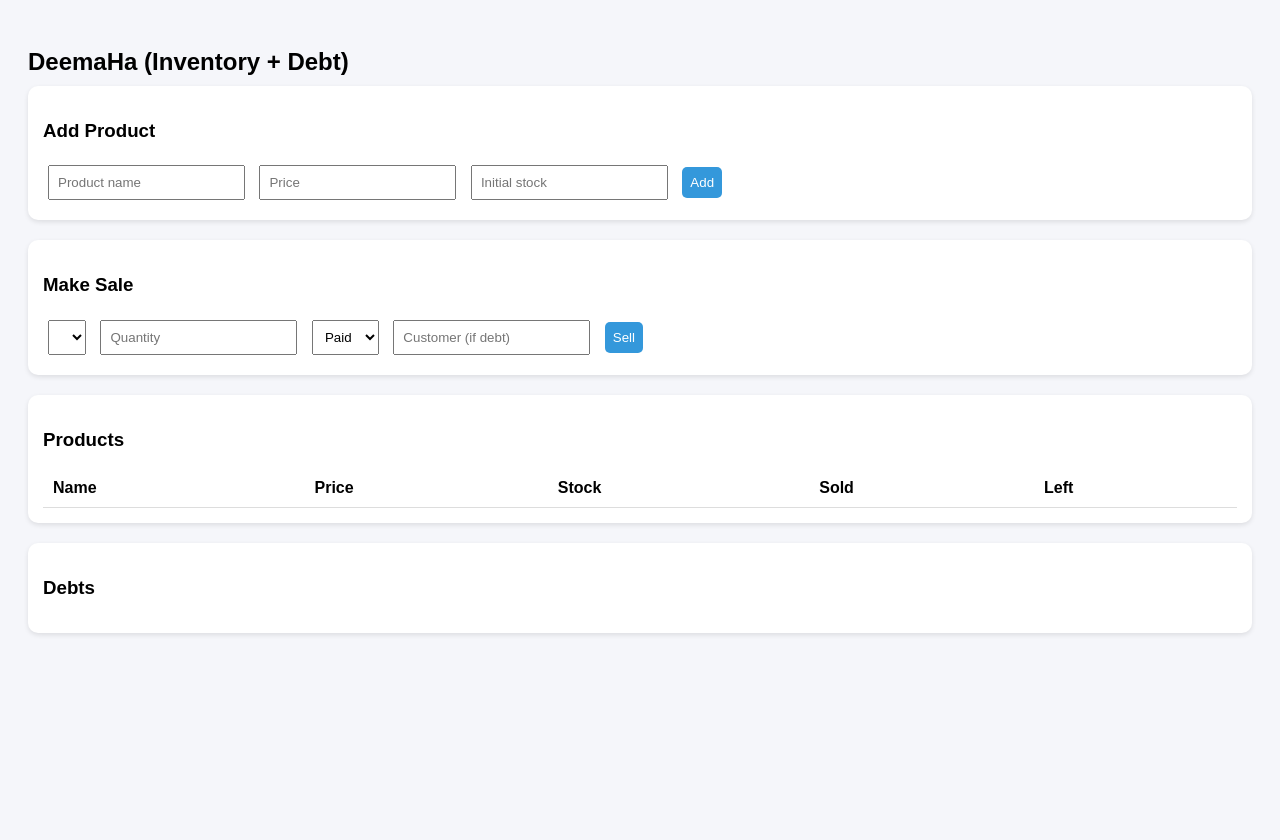
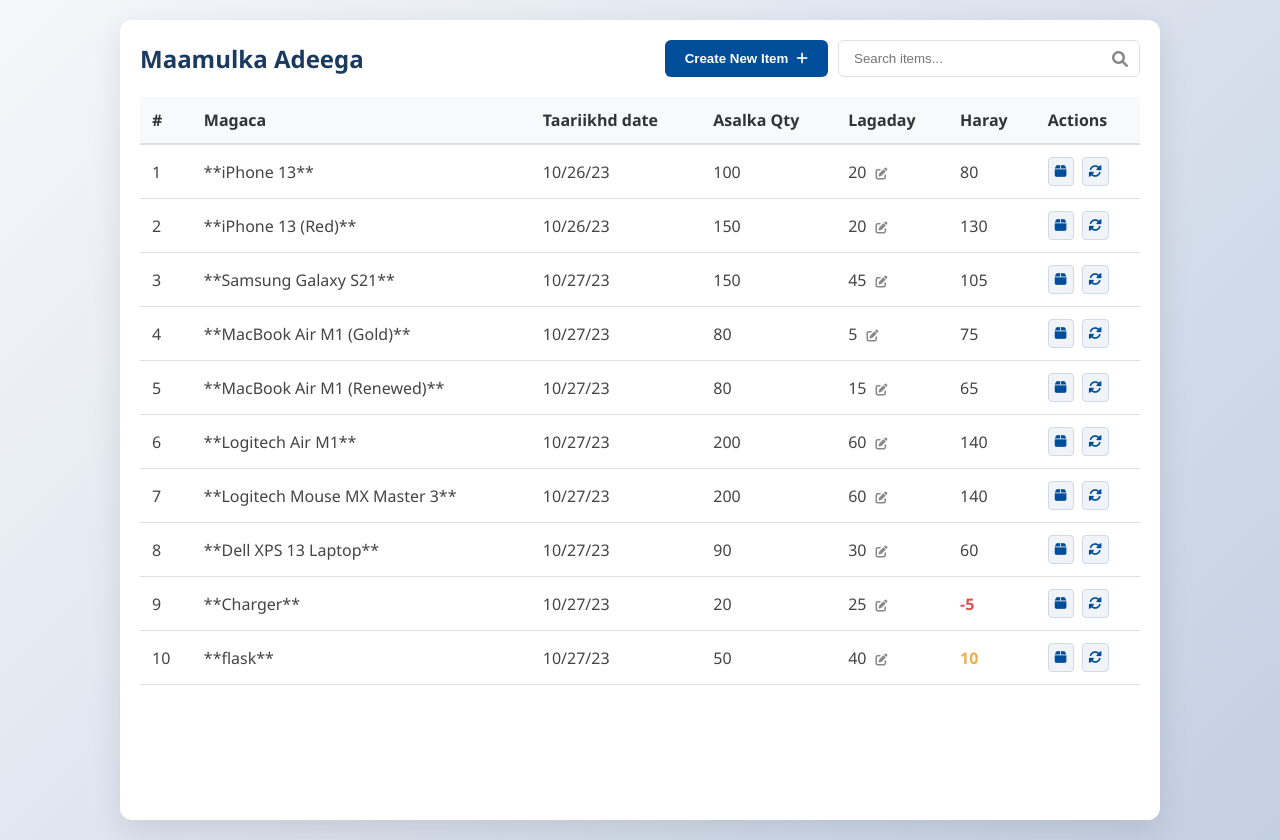
Before and after one commit to mohamedsanka/Lasoco, a plain HTML site: page index.html in a window 1280 px wide. Before the commit the page ends 800 px from the top, so only its background shows below. Drawn offline with Linux system fonts and the light colour scheme.

Commit message:
Update index.html

```diff
--- a/index.html
+++ b/index.html
@@ -1,190 +1,233 @@
 <!DOCTYPE html>
 <html lang="en">
 <head>
-<meta charset="UTF-8" />
-<meta name="viewport" content="width=device-width, initial-scale=1.0"/>
-<title>DeemaHa Lite</title>
+    <meta charset="UTF-8">
+    <meta name="viewport" content="width=device-width, initial-scale=1.0">
+    <title>Maamulka Adeega - Inventory</title>
+    <link rel="stylesheet" href="https://cdnjs.cloudflare.com/ajax/libs/font-awesome/6.0.0/css/all.min.css">
     <style>
+        :root {
+            --primary-blue: #004d99;
+            --bg-gradient: linear-gradient(135deg, #f5f7fa 0%, #c3cfe2 100%);
+            --danger-red: #d9534f;
+            --warning-orange: #f0ad4e;
+            --border-color: #e0e0e0;
+        }
+
         body {
-    font-family: Arial, sans-serif;
-    background: #f5f6fa;
+            font-family: 'Segoe UI', Tahoma, Geneva, Verdana, sans-serif;
+            background: var(--bg-gradient);
+            min-height: 100vh;
+            margin: 0;
+            padding: 20px;
+            display: flex;
+            justify-content: center;
+        }
+
+        .container {
+            width: 100%;
+            max-width: 1000px;
+            background: white;
+            border-radius: 12px;
+            box-shadow: 0 10px 30px rgba(0,0,0,0.1);
+            overflow: hidden;
             padding: 20px;
         }
-  h2 { margin-bottom: 10px; }
 
-  .card {
-    background: white;
-    padding: 15px;
-    border-radius: 10px;
+        header {
+            display: flex;
+            justify-content: space-between;
+            align-items: center;
             margin-bottom: 20px;
-    box-shadow: 0 2px 5px rgba(0,0,0,0.1);
+            flex-wrap: wrap;
+            gap: 15px;
         }
 
-  input, select, button {
-    padding: 8px;
-    margin: 5px;
+        h1 {
+            color: #1a3a5f;
+            margin: 0;
+            font-size: 24px;
         }
 
-  button {
+        .controls {
+            display: flex;
+            gap: 10px;
+            flex-grow: 1;
+            justify-content: flex-end;
+        }
+
+        .btn-create {
+            background: var(--primary-blue);
+            color: white;
+            border: none;
+            padding: 10px 20px;
+            border-radius: 6px;
             cursor: pointer;
-    border: none;
-    background: #3498db;
-    color: white;
-    border-radius: 5px;
+            font-weight: bold;
+            display: flex;
+            align-items: center;
+            gap: 8px;
+            transition: background 0.3s;
+        }
+
+        .search-container {
+            position: relative;
+        }
+
+        .search-container input {
+            padding: 10px 35px 10px 15px;
+            border: 1px solid var(--border-color);
+            border-radius: 6px;
+            width: 250px;
+        }
+
+        .search-container i {
+            position: absolute;
+            right: 12px;
+            top: 50%;
+            transform: translateY(-50%);
+            color: #888;
         }
 
         table {
             width: 100%;
             border-collapse: collapse;
+            margin-top: 10px;
         }
 
-  th, td {
-    padding: 10px;
-    border-bottom: 1px solid #ddd;
+        th {
+            background: #f8f9fa;
             text-align: left;
+            padding: 12px;
+            border-bottom: 2px solid var(--border-color);
+            color: #333;
         }
 
-  .low { color: orange; }
-  .critical { color: red; }
+        td {
+            padding: 12px;
+            border-bottom: 1px solid var(--border-color);
+            color: #444;
+        }
 
+        .low-stock { color: var(--danger-red); font-weight: bold; }
+        .med-stock { color: var(--warning-orange); font-weight: bold; }
+
+        .action-btns {
+            display: flex;
+            gap: 8px;
+        }
+
+        .action-btn {
+            background: #f0f4f8;
+            border: 1px solid #d1d9e6;
+            padding: 6px;
+            border-radius: 4px;
+            cursor: pointer;
+            color: var(--primary-blue);
+        }
+
+        .edit-icon {
+            font-size: 12px;
+            color: #888;
+            margin-left: 5px;
+            cursor: pointer;
+        }
+
+        @media (max-width: 768px) {
+            .controls { justify-content: flex-start; }
+            .search-container input { width: 100%; }
+            table { font-size: 14px; }
+        }
     </style>
 </head>
 <body>
 
-<h2>DeemaHa (Inventory + Debt)</h2>
+<div class="container">
+    <header>
+        <h1>Maamulka Adeega</h1>
+        <div class="controls">
+            <button class="btn-create">Create New Item <i class="fas fa-plus"></i></button>
+            <div class="search-container">
+                <input type="text" id="searchInput" placeholder="Search items...">
+                <i class="fas fa-search"></i>
+            </div>
+        </div>
+    </header>
 
-<!-- Add Product -->
-<div class="card">
-  <h3>Add Product</h3>
-  <input id="pname" placeholder="Product name"/>
-  <input id="pprice" type="number" placeholder="Price"/>
-  <input id="pstock" type="number" placeholder="Initial stock"/>
-  <button onclick="addProduct()">Add</button>
-</div>
-
-<!-- Make Sale -->
-<div class="card">
-  <h3>Make Sale</h3>
-  <select id="saleProduct"></select>
-  <input id="qty" type="number" placeholder="Quantity"/>
-  <select id="type">
-    <option value="paid">Paid</option>
-    <option value="debt">Debt</option>
-  </select>
-  <input id="customer" placeholder="Customer (if debt)"/>
-  <button onclick="makeSale()">Sell</button>
-</div>
-
-<!-- Products Table -->
-<div class="card">
-  <h3>Products</h3>
-  <table>
+    <table id="inventoryTable">
         <thead>
             <tr>
-        <th>Name</th>
-        <th>Price</th>
-        <th>Stock</th>
-        <th>Sold</th>
-        <th>Left</th>
+                <th>#</th>
+                <th>Magaca</th>
+                <th>Taariikhd date</th>
+                <th>Asalka Qty</th>
+                <th>Lagaday</th>
+                <th>Haray</th>
+                <th>Actions</th>
             </tr>
         </thead>
-    <tbody id="productsTable"></tbody>
+        <tbody id="tableBody">
+            </tbody>
     </table>
 </div>
 
-<!-- Debts -->
-<div class="card">
-  <h3>Debts</h3>
-  <ul id="debtsList"></ul>
+<script>
+    const inventoryData = [
+        { id: 1, name: "iPhone 13", date: "10/26/23", asalka: 100, lagaday: 20 },
+        { id: 2, name: "iPhone 13 (Red)", date: "10/26/23", asalka: 150, lagaday: 20 },
+        { id: 3, name: "Samsung Galaxy S21", date: "10/27/23", asalka: 150, lagaday: 45 },
+        { id: 4, name: "MacBook Air M1 (Gold)", date: "10/27/23", asalka: 80, lagaday: 5 },
+        { id: 5, name: "MacBook Air M1 (Renewed)", date: "10/27/23", asalka: 80, lagaday: 15 },
+        { id: 6, name: "Logitech Air M1", date: "10/27/23", asalka: 200, lagaday: 60 },
+        { id: 7, name: "Logitech Mouse MX Master 3", date: "10/27/23", asalka: 200, lagaday: 60 },
+        { id: 8, name: "Dell XPS 13 Laptop", date: "10/27/23", asalka: 90, lagaday: 30 },
+        { id: 9, name: "Charger", date: "10/27/23", asalka: 20, lagaday: 25 },
+        { id: 10, name: "flask", date: "10/27/23", asalka: 50, lagaday: 40 }
+    ];
+
+    function renderTable(data) {
+        const tbody = document.getElementById('tableBody');
+        tbody.innerHTML = '';
+
+        data.forEach((item, index) => {
+            const haray = item.asalka - item.lagaday;
+            let harayClass = '';
+
+            // Logic for color coding "Haray" (Remaining)
+            if (haray <= 5) harayClass = 'low-stock';
+            else if (haray <= 10) harayClass = 'med-stock';
+
+            const row = `
+                <tr>
+                    <td>${index + 1}</td>
+                    <td>**${item.name}**</td>
+                    <td>${item.date}</td>
+                    <td>${item.asalka}</td>
+                    <td>${item.lagaday} <i class="fas fa-edit edit-icon"></i></td>
+                    <td class="${harayClass}">${haray}</td>
+                    <td>
+                        <div class="action-btns">
+                            <button class="action-btn"><i class="fas fa-box"></i></button>
+                            <button class="action-btn"><i class="fas fa-sync-alt"></i></button>
                         </div>
-
-<script>
-let products = [];
-let sales = [];
-let debts = [];
-
-function addProduct() {
-  const name = pname.value;
-  const price = +pprice.value;
-  const stock = +pstock.value;
-
-  if (!name || !price || !stock) return alert("Fill all");
-
-  products.push({ id: Date.now(), name, price, stock });
-  pname.value = pprice.value = pstock.value = "";
-  render();
-}
-
-function makeSale() {
-  const productId = +saleProduct.value;
-  const qtyVal = +qty.value;
-  const typeVal = type.value;
-  const customerVal = customer.value;
-
-  const product = products.find(p => p.id === productId);
-
-  if (!product || qtyVal <= 0) return;
-
-  const sold = getSold(productId);
-  const left = product.stock - sold;
-
-  if (qtyVal > left) return alert("Not enough stock");
-
-  sales.push({ productId, qty: qtyVal, type: typeVal });
-
-  if (typeVal === "debt") {
-    debts.push({
-      customer: customerVal || "Unknown",
-      amount: qtyVal * product.price
+                    </td>
+                </tr>
+            `;
+            tbody.innerHTML += row;
         });
     }
 
-  qty.value = customer.value = "";
-  render();
-}
-
-function getSold(id) {
-  return sales
-    .filter(s => s.productId === id)
-    .reduce((sum, s) => sum + s.qty, 0);
-}
-
-function render() {
-  // Products table
-  productsTable.innerHTML = "";
-  saleProduct.innerHTML = "";
-
-  products.forEach(p => {
-    const sold = getSold(p.id);
-    const left = p.stock - sold;
-
-    let cls = "";
-    if (left <= 5) cls = "critical";
-    else if (left <= 10) cls = "low";
-
-    productsTable.innerHTML += `
-      <tr>
-        <td>${p.name}</td>
-        <td>$${p.price}</td>
-        <td>${p.stock}</td>
-        <td>${sold}</td>
-        <td class="${cls}">${left}</td>
-      </tr>
-    `;
-
-    saleProduct.innerHTML += `
-      <option value="${p.id}">${p.name}</option>
-    `;
+    // Search Functionality
+    document.getElementById('searchInput').addEventListener('input', function(e) {
+        const term = e.target.value.toLowerCase();
+        const filtered = inventoryData.filter(item =>
+            item.name.toLowerCase().includes(term)
+        );
+        renderTable(filtered);
     });
 
-  // Debts
-  debtsList.innerHTML = "";
-  debts.forEach(d => {
-    debtsList.innerHTML += `<li>${d.customer} owes $${d.amount}</li>`;
-  });
-}
-
-render();
+    // Initial Render
+    renderTable(inventoryData);
 </script>
 
 </body>
```
Lines whose indentation alone changed are shown as unchanged.
